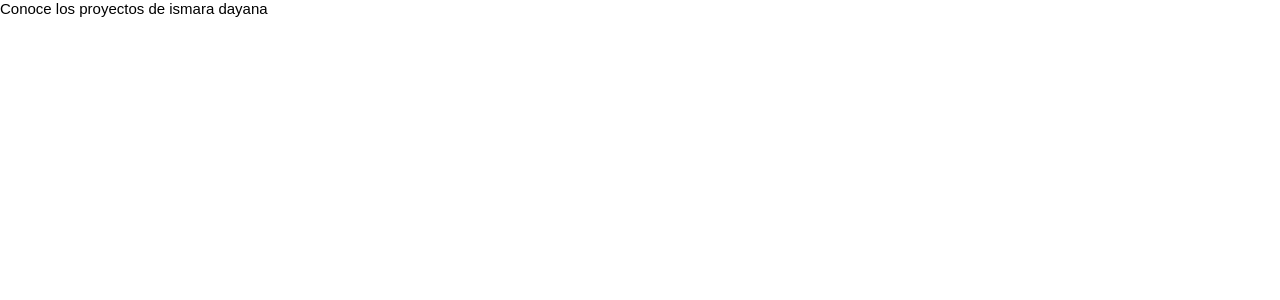
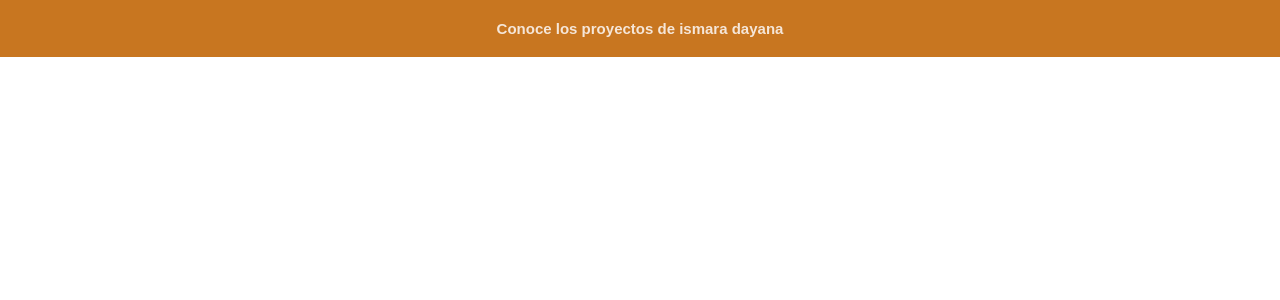
Before and after one commit to jhoneduardmoreno/art-ecommerce-frontend, a React (Vite) app: page / in a window 1280 px wide. Shown: the top 300 px of the page. Built offline with nearby package versions, Linux system fonts and the light colour scheme.

Commit message:
Add color to advertisement

```diff
--- a/src/components/Advertisement/Advertisement.module.scss
+++ b/src/components/Advertisement/Advertisement.module.scss
@@ -1,6 +1,13 @@
+@import '../../index.scss';
+
+
 .advertisement{
-
+    background-color: $Optional;
+    padding: 2rem 0;
     p{
         font-size: 1.5rem;
+        text-align: center;
+        color: $Text;
+        font-weight: bold;
     }
 }
```
